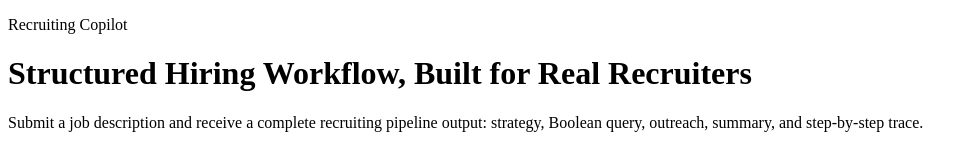
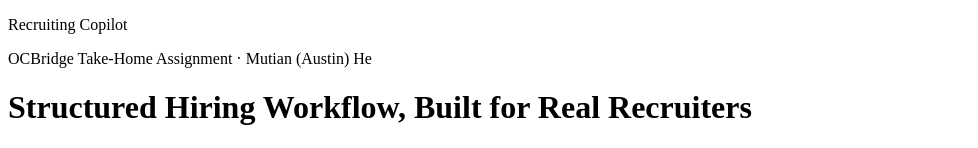
Before and after one commit to austin10231/AI_Recruiting_Agent, a React (Vite) app in the folder frontend/: page / in a window 1280 px wide. Shown: the top 148 px of the page, without its empty margins (0-978 px from the left). Built offline with nearby package versions, Linux system fonts and the light colour scheme; no server answers; the HTML template or start-up script is replaced by a standard one.

Commit message:
feat: add take-home assignment and author name to hero header

```diff
--- a/frontend/src/App.jsx
+++ b/frontend/src/App.jsx
@@ -89,6 +89,9 @@ export default function App() {
       <main className="mx-auto max-w-6xl px-4 py-10 sm:px-6 lg:px-8">
         <header className="animate-reveal rounded-3xl border border-ink/10 bg-paper/95 p-7 shadow-card">
           <p className="text-xs uppercase tracking-[0.24em] text-moss">Recruiting Copilot</p>
+          <p className="mt-2 text-xs uppercase tracking-[0.2em] text-ink/55">
+            OCBridge Take-Home Assignment · Mutian (Austin) He
+          </p>
           <h1 className="mt-3 font-title text-3xl leading-tight text-ink sm:text-4xl">
             Structured Hiring Workflow, Built for Real Recruiters
           </h1>
```
